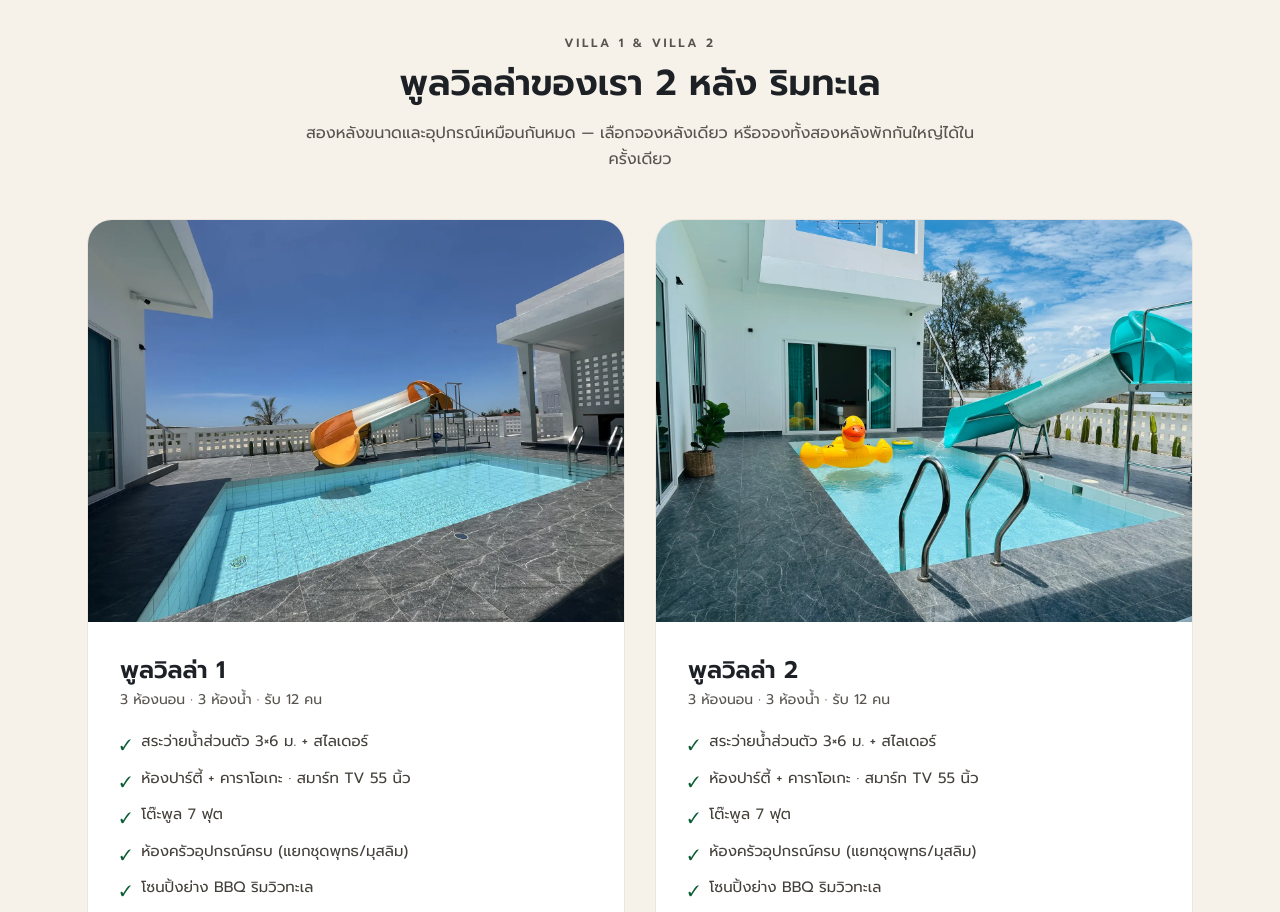
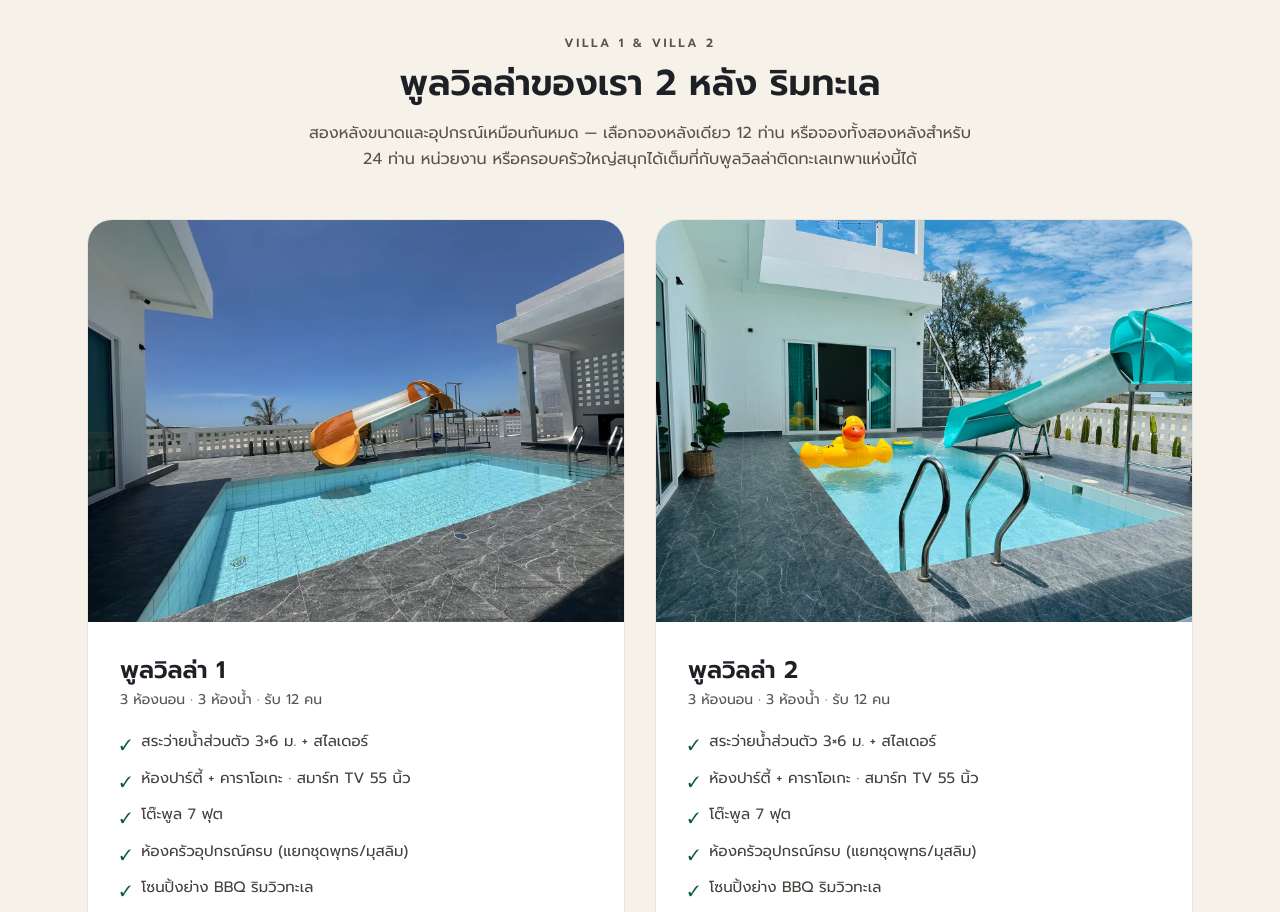
Before and after one commit to comveesa/puya-web, a Next.js app: page / in a window 1280 px wide. Shown: the part 1800-2712 px from the top of the page. Built offline with nearby package versions, Linux system fonts and the light colour scheme; no server answers.

Commit message:
Villas section copy: 12/24 ท่าน, target หน่วยงาน/ครอบครัวใหญ่ (owner wording)

```diff
--- a/app/page.tsx
+++ b/app/page.tsx
@@ -217,7 +217,7 @@ export default function Home() {
           <SectionHeading
             eyebrow="Villa 1 & Villa 2"
             title="พูลวิลล่าของเรา 2 หลัง ริมทะเล"
-            desc="สองหลังขนาดและอุปกรณ์เหมือนกันหมด — เลือกจองหลังเดียว หรือจองทั้งสองหลังพักกันใหญ่ได้ในครั้งเดียว"
+            desc="สองหลังขนาดและอุปกรณ์เหมือนกันหมด — เลือกจองหลังเดียว 12 ท่าน หรือจองทั้งสองหลังสำหรับ 24 ท่าน หน่วยงาน หรือครอบครัวใหญ่สนุกได้เต็มที่กับพูลวิลล่าติดทะเลเทพาแห่งนี้ได้"
           />
           <div className="mt-12 grid gap-6 md:grid-cols-2 md:gap-8">
             <VillaCard title="พูลวิลล่า 1" image={BUSINESS.villaImages[0]} />
```
Also changed, not shown: 1 other file (tests, documents, lock files or other folders).
